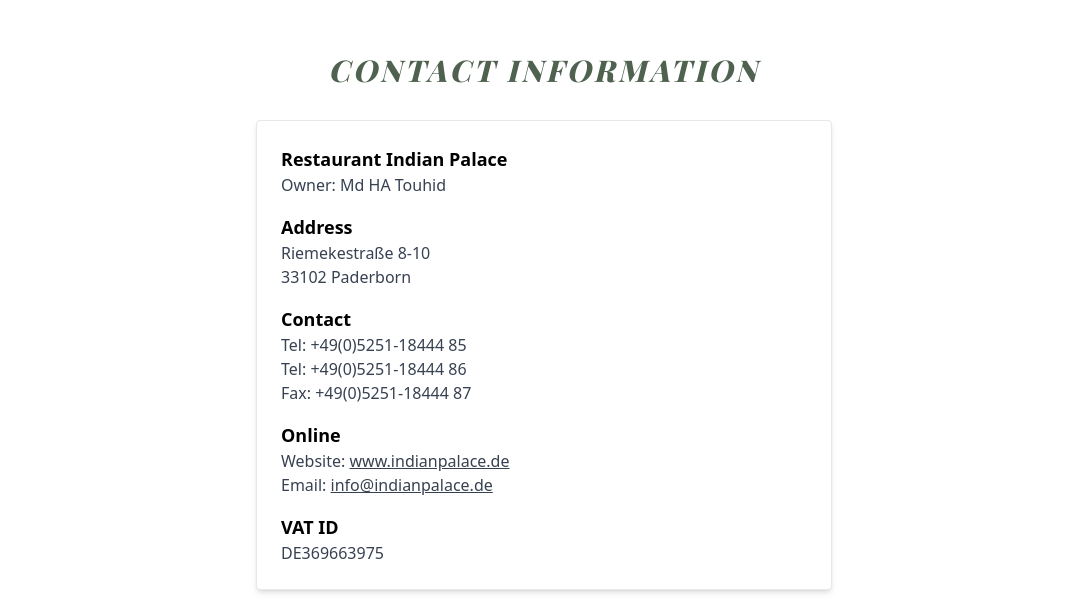
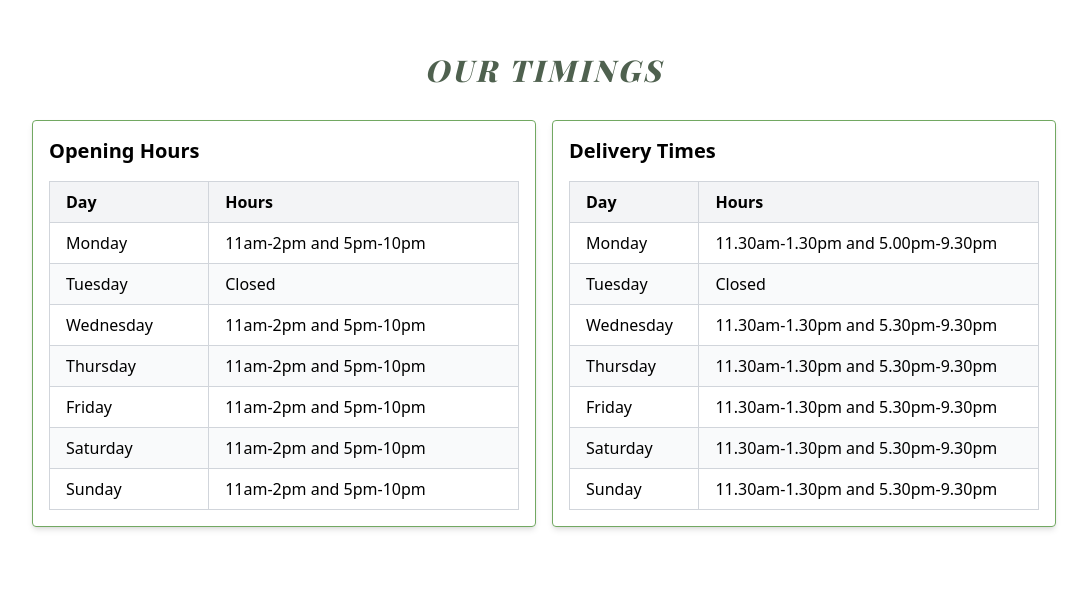
Before and after one commit to tanvir193palok/Indian_Palace, a Next.js app: page /about in a window 1280 px wide. Shown: the part 1178-1780 px from the top of the page, without its empty margins (96-1183 px from the left). Built offline with nearby package versions, Linux system fonts and the light colour scheme; a web font is replaced by a local one.

Commit message:
Added location page

```diff
--- a/app/about/page.js
+++ b/app/about/page.js
@@ -1,4 +1,3 @@
-import AddressInfo from "@/components/about/AddressInfo";
 import Intro from "@/components/about/Intro";
 import Timing from "@/components/about/Timing";
 
@@ -6,7 +5,6 @@
   return (
     <div className="py-10">
       <Intro />
-      <AddressInfo />
       <Timing />
     </div>
   );
--- a/app/location/page.js
+++ b/app/location/page.js
@@ -1,11 +1,39 @@
+import AddressInfo from "@/components/about/AddressInfo";
 
+const LocationPage = () => {
+  return (
+    <div
+      className="relative h-[800px] bg-cover bg-center"
+      style={{ backgroundImage: `url('/about/location.jpg')` }}
+    >
+      {/* Overlay to darken the background image */}
+      <div className="absolute inset-0 bg-black bg-opacity-30"></div>
+      <div className="relative z-10 flex text-white justify-center font-primary font-semibold text-2xl mb-10 pt-10">
+        Find us at our location below, and come enjoy a meal with us!
+      </div>
 
-const page = () => {
-  return (
-    <div>
-      Location page
+      {/* Flex container to position AddressInfo and Map side by side */}
+      <div className="relative z-10 flex items-center justify-between px-10">
+        {/* Address Info Section (Left) */}
+        <div className="w-full md:w-[30%]">
+          <AddressInfo />
+        </div>
+
+        {/* Google Map Section (Right) */}
+        <div className="w-full md:w-[60%] flex justify-center pt-20">
+          <iframe
+            src="https://www.google.com/maps/embed?pb=!1m18!1m12!1m3!1d2471.9323234016!2d8.742251376483113!3d51.715980671861466!2m3!1f0!2f0!3f0!3m2!1i1024!2i768!4f13.1!3m3!1m2!1s0x47ba4ca25dca725f%3A0x6834f6e00b91bec9!2sIndian%20Palace!5e0!3m2!1sen!2sbd!4v1728947330488!5m2!1sen!2sbd"
+            width="600"
+            height="450"
+            style={{ border: 0 }}
+            allowFullScreen=""
+            loading="lazy"
+            referrerPolicy="no-referrer-when-downgrade"
+          ></iframe>
+        </div>
+      </div>
     </div>
-  )
-}
+  );
+};
 
-export default page
+export default LocationPage;
--- a/components/about/AddressInfo.jsx
+++ b/components/about/AddressInfo.jsx
@@ -1,32 +1,28 @@
 const AddressInfo = () => {
   return (
-    <div className="container px-32 pt-28">
-      <p className="flex justify-center uppercase tracking-widest font-secondary italic text-3xl text-text font-extrabold pb-8">
-        Contact Information
-      </p>
-      <div className="max-w-xl mx-auto bg-white border border-gray-200 p-6 rounded shadow-md">
+    <div className="bg-white/80 bg-opacity-90 border border-gray-200 px-20 py-10 pt-10 rounded shadow-xl">
       <div className="space-y-4">
         <div>
           <h4 className="text-lg font-semibold">Restaurant Indian Palace</h4>
-            <p className="text-gray-700">Owner: Md HA Touhid</p>
+          <p className="text-text">Owner: Md HA Touhid</p>
         </div>
 
         <div>
           <h4 className="text-lg font-semibold">Address</h4>
-            <p className="text-gray-700">Riemekestraße 8-10</p>
-            <p className="text-gray-700">33102 Paderborn</p>
+          <p className="text-text">Riemekestraße 8-10</p>
+          <p className="text-text">33102 Paderborn</p>
         </div>
 
         <div>
           <h4 className="text-lg font-semibold">Contact</h4>
-            <p className="text-gray-700">Tel: +49(0)5251-18444 85</p>
-            <p className="text-gray-700">Tel: +49(0)5251-18444 86</p>
-            <p className="text-gray-700">Fax: +49(0)5251-18444 87</p>
+          <p className="text-text">Tel: +49(0)5251-18444 85</p>
+          <p className="text-text">Tel: +49(0)5251-18444 86</p>
+          <p className="text-text">Fax: +49(0)5251-18444 87</p>
         </div>
 
         <div>
           <h4 className="text-lg font-semibold">Online</h4>
-            <p className="text-gray-700">
+          <p className="text-text">
             Website:{" "}
             <a
               href="http://www.indianpalace.de"
@@ -35,7 +31,7 @@
               www.indianpalace.de
             </a>
           </p>
-            <p className="text-gray-700">
+          <p className="text-text">
             Email:{" "}
             <a
               href="mailto:info@indianpalace.de"
@@ -48,8 +44,7 @@
 
         <div>
           <h4 className="text-lg font-semibold">VAT ID</h4>
-            <p className="text-gray-700">DE369663975</p>
-          </div>
+          <p className="text-text">DE369663975</p>
         </div>
       </div>
     </div>
```
Also changed, not shown: 1 other file (tests, documents, lock files or other folders). Lines whose indentation alone changed are shown as unchanged.
